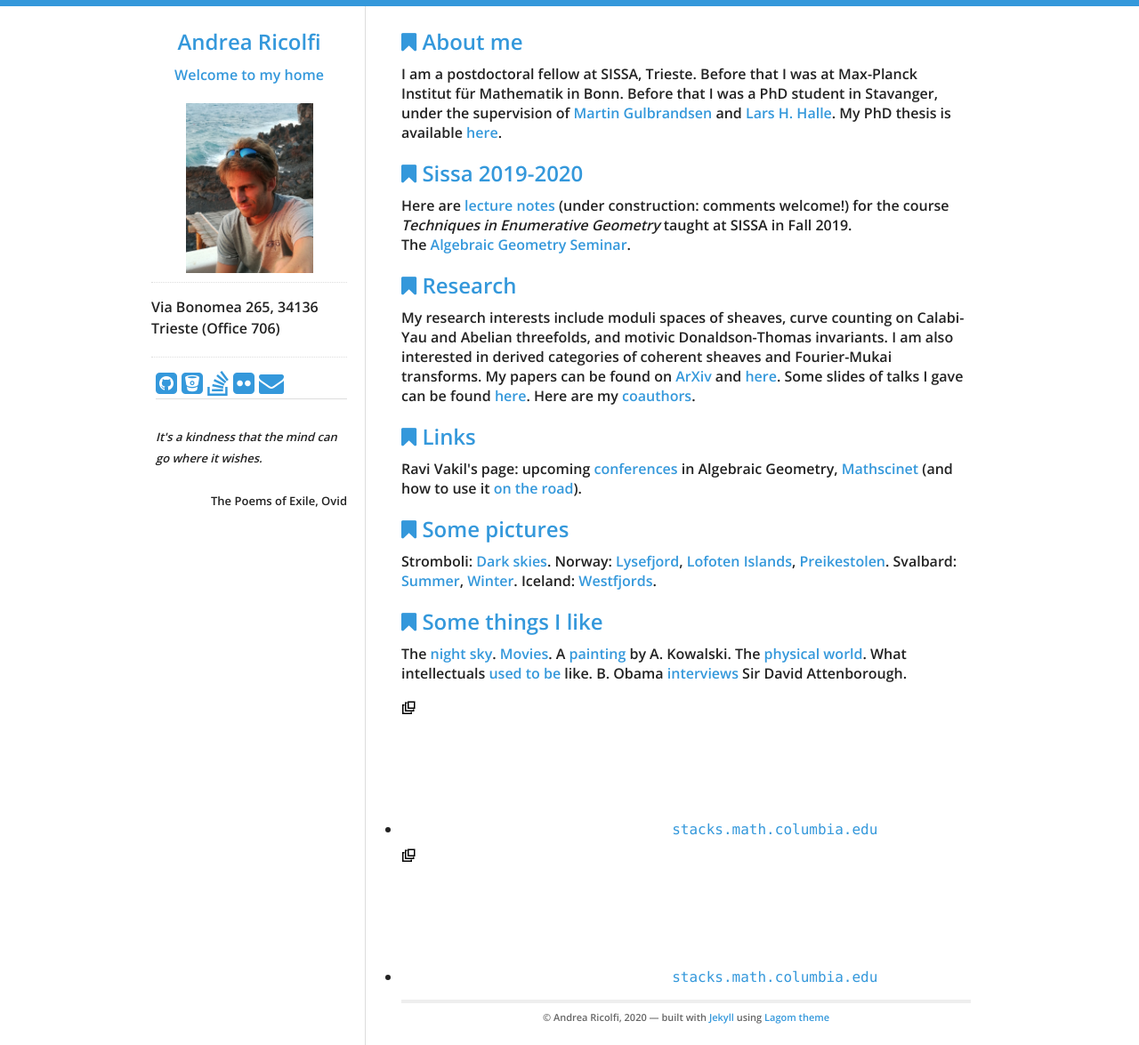
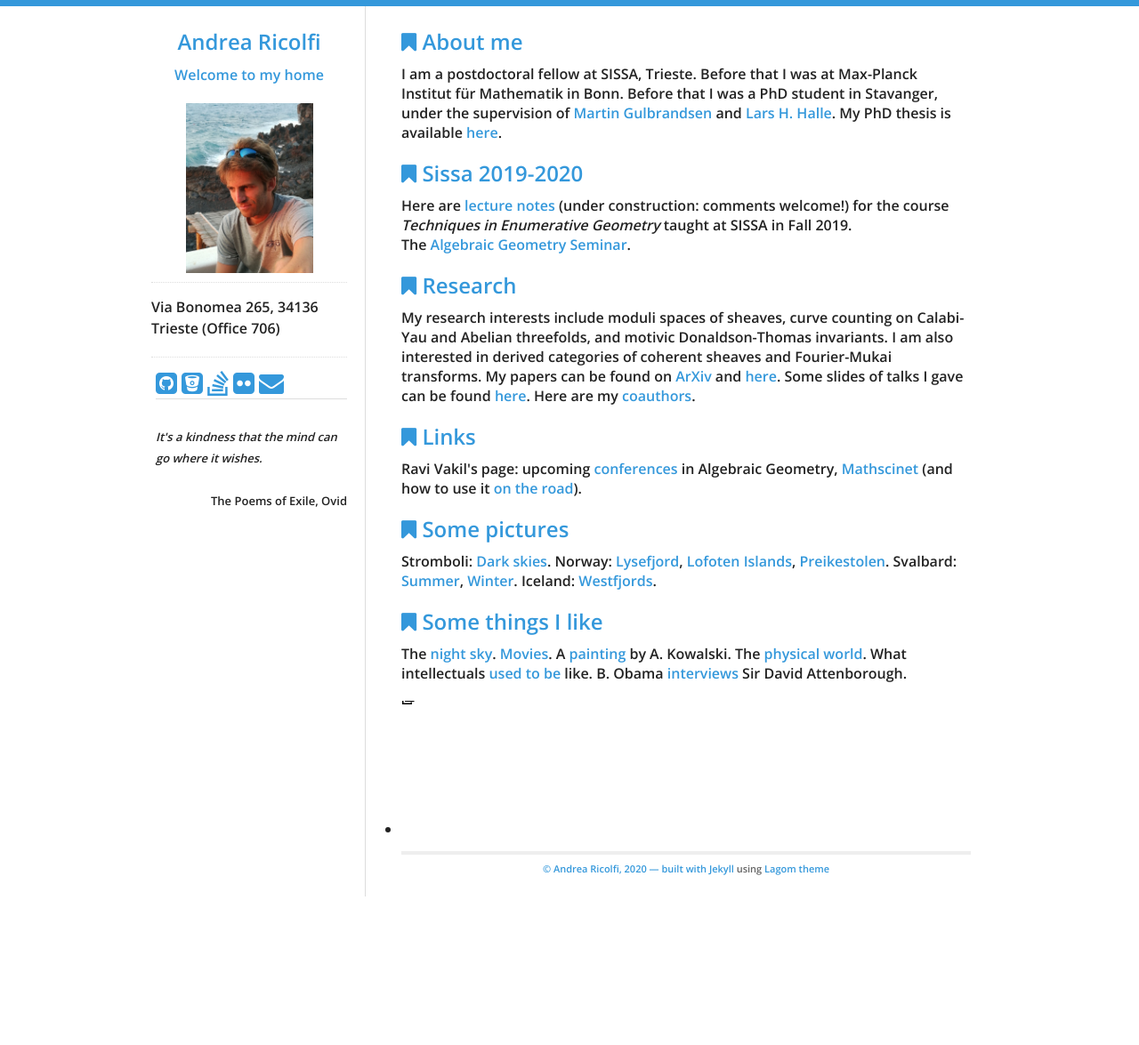
Before and after one commit to atricolfi/atricolfi.github.io, a Jekyll site: the page built from index.html, in a window 1280 px wide. Shown: the whole page at 89% size. Built offline with Jekyll 4.4.1, drawn with Linux system fonts in a browser that asks for light colours; after the commit the page ends 1008 px from its top, so only the background shows below that.

Commit message:
Update index.html

```diff
--- a/index.html
+++ b/index.html
@@ -60,37 +60,29 @@
   B. Obama <a href="https://www.youtube.com/watch?v=NZtJ2ZGyvBI&t=0s">interviews</a>
 Sir David Attenborough.
   <!--In case you care about the ocean: <a href="https://www.sealegacy.org">Sealegacy</a>, <a href="https://4ocean.com">4ocean</a>.-->
+
+        <footer>
+        <div class="wrapper">
+            <div class="footer-col-wrapper">
+                <div class="footer-col footer-col-3">
+
  <ul class="social-media-list">
           <li><a href="https://stacks.math.columbia.edu"><span class="icon"><?xml version="1.0"?>
 <svg version="1.1" xmlns="http://www.w3.org/2000/svg">
-<g transform="translate(0,16)">
+<g transform="translate(0,5)">
 <g transform="scale(0.5,-0.5)">
-
 <polygon points="2,2 24,2 24,7 21,7 21,5 5,5 5,21 7,21 7,24 2,24" />
 <polygon points="8,8 29,8 29,13 26,13 26,11 11,11 11,26 13,26 13,29 8,29" />
 <polygon points="14,14 31,14 31,31 14,31" />
 <polygon points="17,17 28,17 28,28 17,28" style="fill: white;" />
-
 </g>
 </g>
 </svg>
-</span><span class="username"><code class="url">stacks.math.columbia.edu</code></span></a>
-     <li><a href="https://stacks.math.columbia.edu"><span class="icon"><?xml version="1.0"?>
-<svg version="1.1" xmlns="http://www.w3.org/2000/svg">
-<g transform="translate(0,16)">
-<g transform="scale(0.5,-0.5)">
-
-<polygon points="2,2 24,2 24,7 21,7 21,5 5,5 5,21 7,21 7,24 2,24" />
-<polygon points="8,8 29,8 29,13 26,13 26,11 11,11 11,26 13,26 13,29 8,29" />
-<polygon points="14,14 31,14 31,31 14,31" />
-<polygon points="17,17 28,17 28,28 17,28" style="fill: white;" />
-
-</g>
-</g>
-</svg>
-</span><span class="username"><code class="url">stacks.math.columbia.edu</code></span></a>
     </ul>
-
+                </div>
+            </div>
+        </div>
+    </footer>
 <!--<img height="22" width="22" src="https://unpkg.com/simple-icons@v3/icons/googlescholar.svg" /> <a href="https://scholar.google.com/citations?user=bGunzxQAAAAJ&hl=en"><code class="url">Google Scholar</code></a> <br>-->
 
 </div>
```
